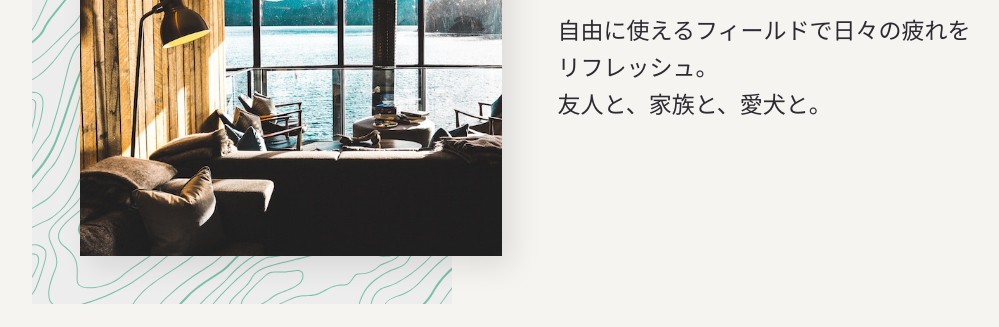
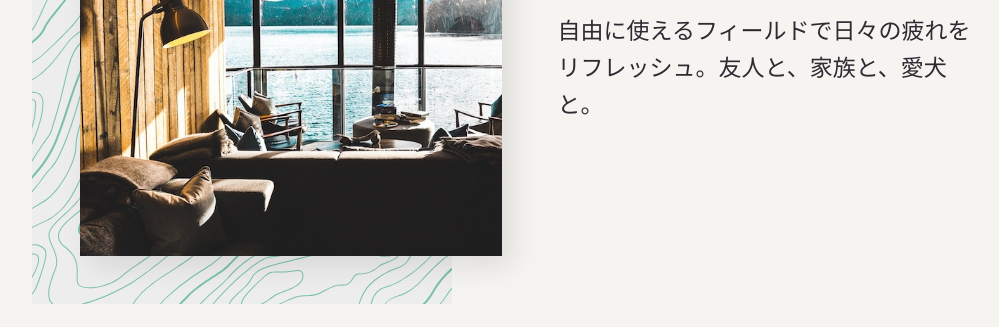
Before and after one commit to taro-arumakan/chippewa, a website: page src/html/index.html in a window 1280 px wide. Shown: the part 428-755 px from the top of the page, without its empty margins (110-1109 px from the left). Drawn offline with nearby package versions, Linux system fonts and the light colour scheme; files that its build step writes are made by us from their sources; files whose address does not match are found by name.

Commit message:
single paragraph

```diff
--- a/src/html/index.html
+++ b/src/html/index.html
@@ -24,8 +24,7 @@
                 </div>
                 <div class="grid-column span-half pt3 pb3 mobile-m order-2">
                     <h3>キャンプサイト</h3>
-                    <p>自由に使えるフィールドで日々の疲れをリフレッシュ。</p>
-                    <p>友人と、家族と、愛犬と。</p>
+                    <p>自由に使えるフィールドで日々の疲れをリフレッシュ。友人と、家族と、愛犬と。</p>
                 </div>
                 <!-- camping car -->
                 <div class="grid-column span-half pt3 pb3 mobile-m order-4">
```
Also changed, not shown: dist/img/20170627235204.jpg (deleted), dist/img/capming_car.jpg (deleted), dist/index.html.
